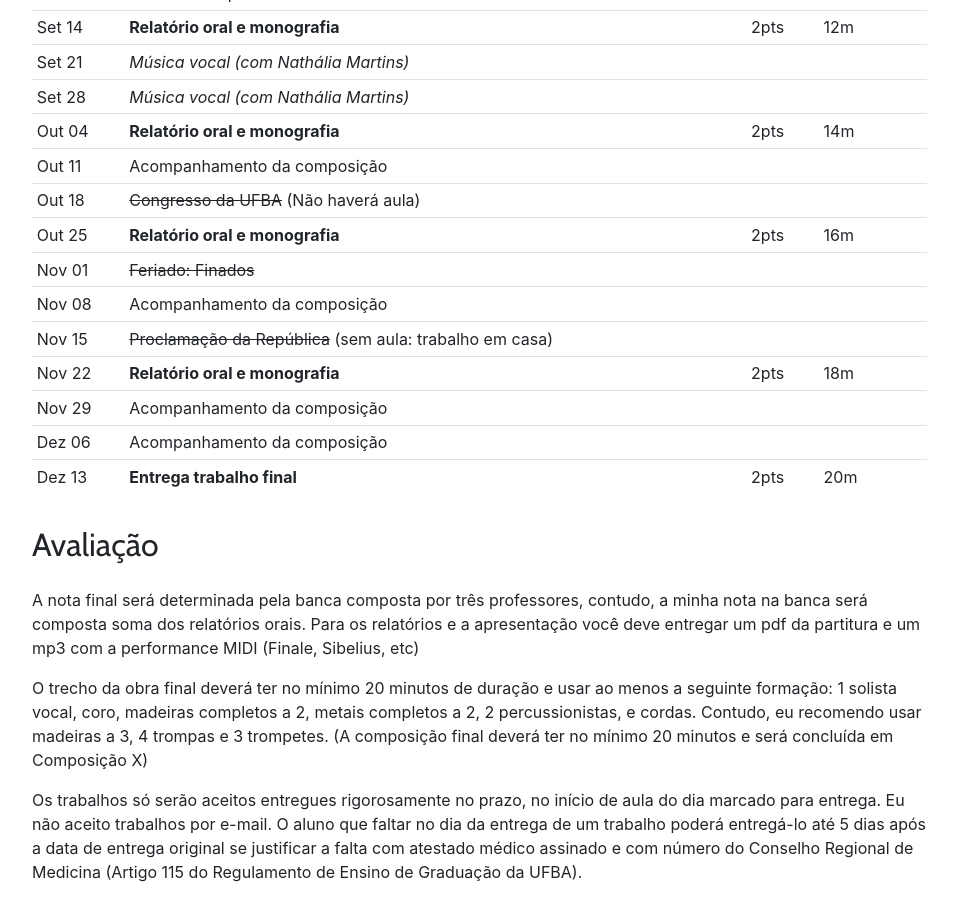
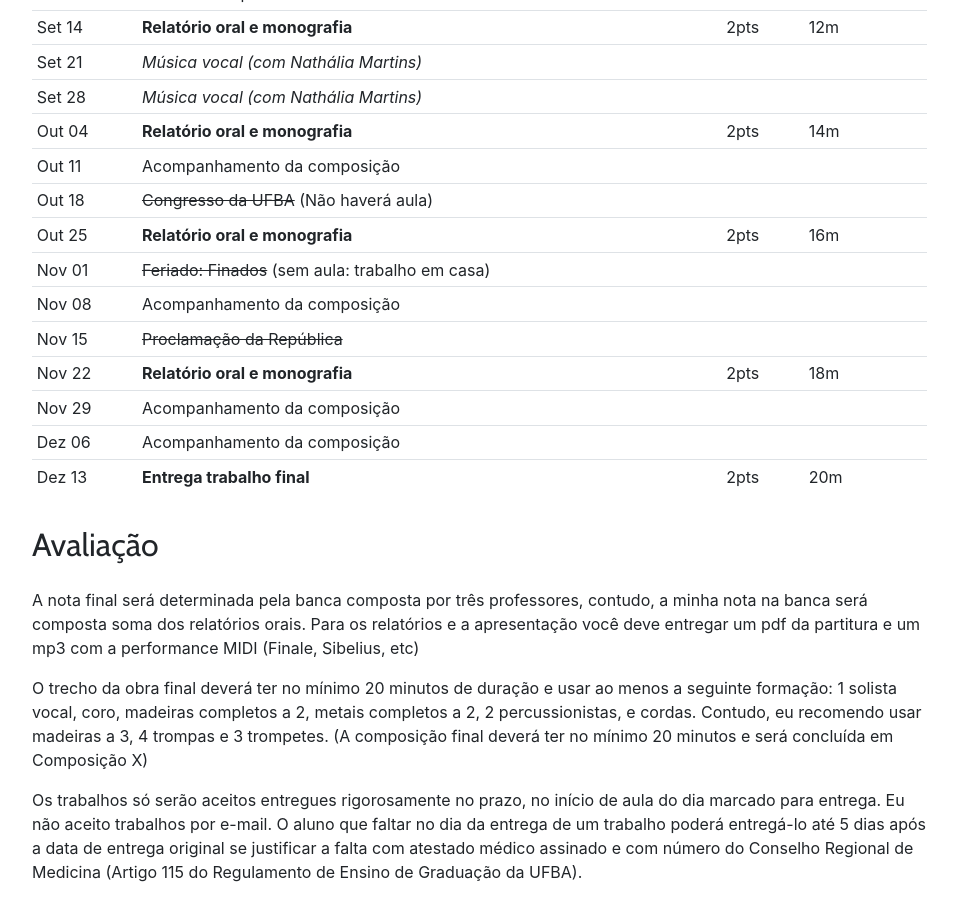
Before and after one commit to kroger/genosmus, a Jekyll site: the page built from _pedro/musb19.md, in a window 1280 px wide and 900 px high, scrolled down 637 px. Shown: the whole window, without its empty margins (68-1026 px from the left). Built offline with Jekyll 4.4.1, drawn with Linux system fonts in a browser that asks for light colours.

Commit message:
Atualiza cronograma

```diff
--- a/_pedro/musb19.md
+++ b/_pedro/musb19.md
@@ -27,9 +27,9 @@ Out 04 | **Relatório oral e monografia** | 2pts | 14m
 Out 11 | Acompanhamento da composição
 Out 18 | <del>Congresso da UFBA</del> (Não haverá aula)
 Out 25 | **Relatório oral e monografia** | 2pts | 16m
-Nov 01 | <del>Feriado: Finados</del> | |
+Nov 01 | <del>Feriado: Finados</del> (sem aula: trabalho em casa) | |
 Nov 08 | Acompanhamento da composição
-Nov 15 | <del>Proclamação da República</del> (sem aula: trabalho em casa) | |
+Nov 15 | <del>Proclamação da República</del> | |
 Nov 22 | **Relatório oral e monografia** | 2pts | 18m
 Nov 29 | Acompanhamento da composição
 Dez 06 | Acompanhamento da composição
```
